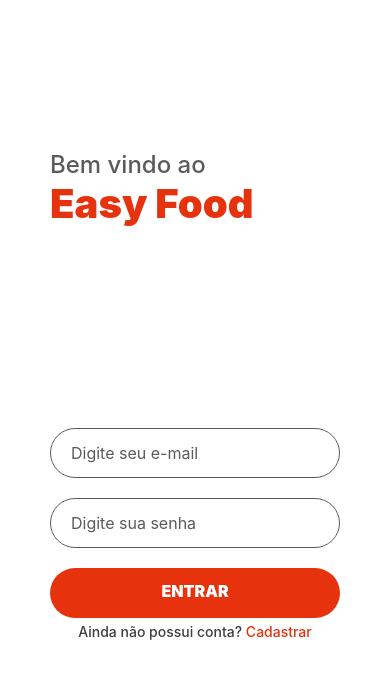
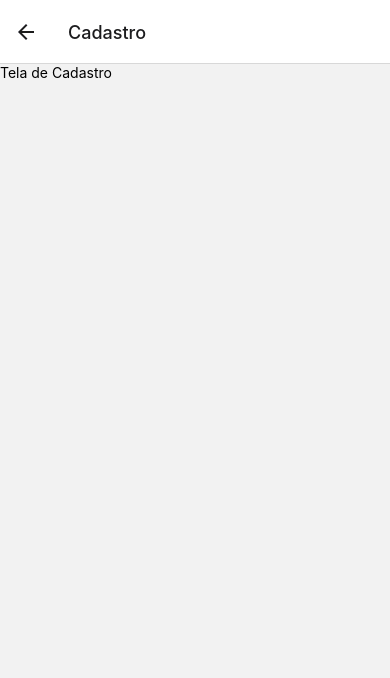
Before and after one commit to JuliaRoman/TG, a React Native app in the folder easyfood/: screen /Cadastro in a window 390 px wide. Shown: the top 678 px of the page. Built offline with nearby package versions, Linux system fonts and the light colour scheme.

Commit message:
stack and navigation-container

```diff
--- a/easyfood/App.js
+++ b/easyfood/App.js
@@ -1,15 +1,29 @@
 import React from 'react';
 import { StatusBar, SafeAreaView, StyleSheet, Text, View } from 'react-native';
-/**import { AppRoutes} from '../src/componentes/Cadastro.js'**/
+import { NavigationContainer } from '@react-navigation/native';
+import { createStackNavigator } from '@react-navigation/stack';
+import Cadastro from './src/telas/Cadastro.js';
+import Inicial from './src/telas/Inicial.js';
 
-import Inicial from './src/telas/Inicial.js';
+const Stack = createStackNavigator();
 
 export default function App() {
   return (
-    <SafeAreaView>
+    <SafeAreaView style={styles.container}>
       <StatusBar />
-        <Inicial />
+      <NavigationContainer>
+        <Stack.Navigator initialRouteName="Inicial">
+          <Stack.Screen name="Inicial" component={Inicial} />
+          <Stack.Screen name="Cadastro" component={Cadastro} />
+        </Stack.Navigator>
+      </NavigationContainer>
       <StatusBar style="auto" />
     </SafeAreaView>
   );
 }
+
+const styles = StyleSheet.create({
+  container: {
+    flex: 1,
+  },
+});
--- a/easyfood/src/telas/Cadastro.js
+++ b/easyfood/src/telas/Cadastro.js
@@ -0,0 +1,11 @@
+import React from 'react';
+import { View, Text } from 'react-native';
+
+export default function Cadastro() {
+  return (
+    <View>
+      <Text>Tela de Cadastro</Text>
+      {/* Seu código de formulário de cadastro aqui */}
+    </View>
+  );
+}
--- a/easyfood/src/telas/Inicial.js
+++ b/easyfood/src/telas/Inicial.js
@@ -1,7 +1,9 @@
 import React from 'react';
-import { Text, TextInput, StyleSheet, SafeAreaView, Button, TouchableOpacity } from 'react-native';
+import { Text, TextInput, StyleSheet, SafeAreaView, Button, TouchableOpacity, View } from 'react-native';
+import { useNavigation } from '@react-navigation/native';
+import Cadastro from './Cadastro.js';
+//import CheckBox from './src/componentes/Checkbox';
 
-//import CheckBox from './src/componentes/Checkbox';
 
 export default function Inicial(){
 
@@ -12,6 +14,11 @@
     function handleCheck() {
         setCheck(!check);
     }*/
+    const navigation = useNavigation();
+
+    function handleCadastro() {
+        navigation.navigate('Cadastro');
+      }
 
     return (
         <SafeAreaView>
@@ -28,7 +35,7 @@
             />*/}
             {/*<Button title="Entrar" style = {styles.botao} onPress={() => navigation.navigate('')}/>*/}
             <Text style = {styles.botao}>Entrar</Text>
-            <Text style = {styles.mensagem}>Ainda não possui conta?<Text style = {styles.cadastrar}> Cadastrar</Text></Text>
+            <Text style = {styles.mensagem}>Ainda não possui conta?<Text style = {styles.cadastrar} onPress={handleCadastro}> Cadastrar</Text></Text>
 
         </SafeAreaView>
     );
```
